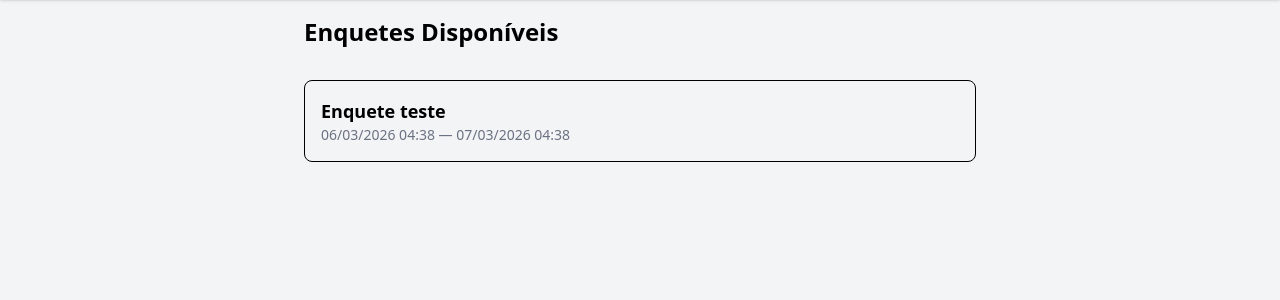
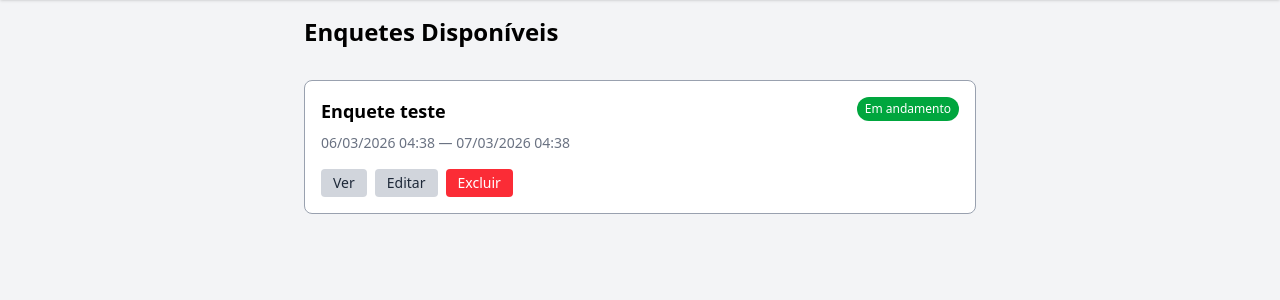
Before and after one commit to jorgemendes07/sistema-de-votacao, a Laravel app: page /polls in a window 1280 px wide. Shown: the part 60-360 px from the top of the page. Run offline with Laravel 12, Linux system fonts and the light colour scheme; data comes from the database, SQL or seed files in the repository; style sheets or scripts are compiled from the project's sources.

Commit message:
style: ajusta o CSS

```diff
--- a/resources/views/polls/index.blade.php
+++ b/resources/views/polls/index.blade.php
@@ -6,12 +6,46 @@
     <h1 class="text-2xl font-bold mb-4">Enquetes Disponíveis</h1>
 
     @foreach($polls as $poll)
-        <a href="{{ route('polls.vote', $poll) }}" class="block p-4 border rounded-lg hover:bg-gray-50 transition">
-            <h2 class="font-semibold text-lg">{{ $poll->title }}</h2>
+        @php
+            $status = now()->lt($poll->start_date) ? 'não iniciada' : (now()->gt($poll->end_date) ? 'finalizada' : 'em andamento');
+            $statusClasses = match($status) {
+                'em andamento' => 'bg-green-600 text-white',
+                'não iniciada' => 'bg-yellow-500 text-white',
+                'finalizada' => 'bg-gray-400 text-white',
+            };
+        @endphp
+
+        <div class="bg-white p-4 border border-gray-400 rounded-lg hover:bg-gray-50 transition flex flex-col gap-2 relative">
+            <div class="flex justify-between items-start">
+                <h2 class="font-semibold text-lg">{{ $poll->title }}</h2>
+                <span class="px-2 py-1 rounded-full text-xs {{ $statusClasses }}">{{ ucfirst($status) }}</span>
+            </div>
+
             <p class="text-sm text-gray-500">
                 {{ $poll->start_date->format('d/m/Y H:i') }} — {{ $poll->end_date->format('d/m/Y H:i') }}
             </p>
-        </a>
+
+            <div class="flex gap-2 mt-2">
+                <a href="{{ route('polls.vote', $poll) }}"
+                   class="px-3 py-1 bg-gray-300 text-gray-800 rounded hover:bg-gray-400 transition text-sm">
+                    Ver
+                </a>
+
+                <a href="{{ route('polls.edit', $poll) }}"
+                   class="px-3 py-1 bg-gray-300 text-gray-800 rounded hover:bg-gray-400 transition text-sm">
+                    Editar
+                </a>
+
+                <form action="{{ route('polls.destroy', $poll) }}" method="POST" onsubmit="return confirm('Tem certeza que deseja excluir esta enquete?');">
+                    @csrf
+                    @method('DELETE')
+                    <button type="submit"
+                            class="px-3 py-1 bg-red-500 text-white rounded hover:bg-red-700 transition text-sm">
+                        Excluir
+                    </button>
+                </form>
+            </div>
+        </div>
     @endforeach
 
     @if($polls->isEmpty())
```
